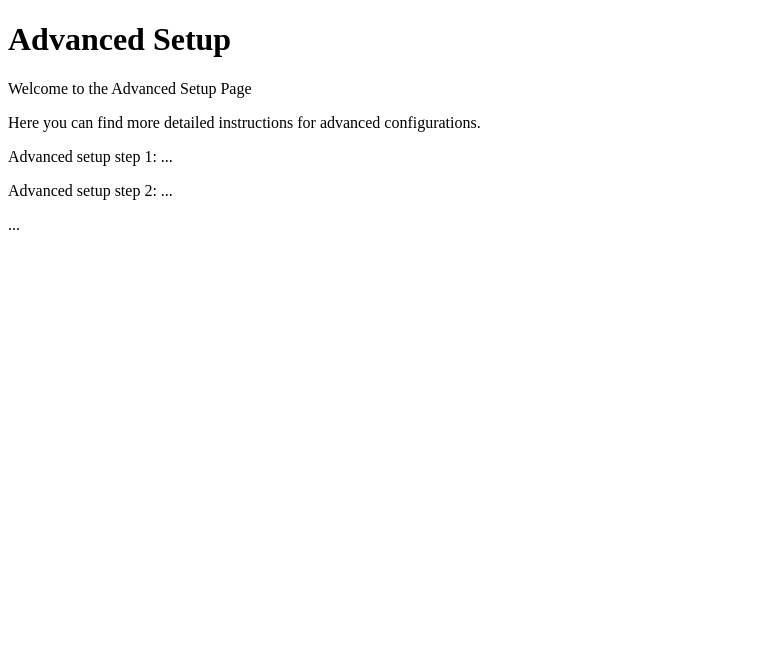
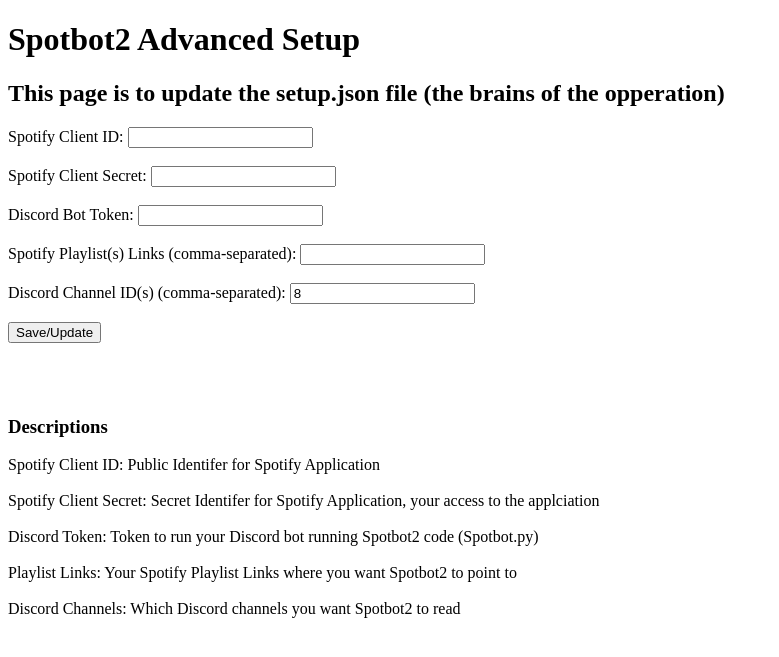
Before and after one commit to wildxmxtt/spotbot2, a Flask app: page /advanced_setup in a window 1280 px wide. Shown: the top 657 px of the page, without its empty margins (0-779 px from the left). Run offline with Flask 2, Linux system fonts and the light colour scheme.

Commit message:
Updated files

```diff
--- a/app.py
+++ b/app.py
@@ -1,4 +1,4 @@
-from flask import Flask, request, url_for, session, redirect, render_template
+from flask import Flask, request, url_for, session, redirect, render_template, flash
 import spotipy
 from spotipy.oauth2 import SpotifyOAuth
 import time
@@ -11,14 +11,25 @@
 app.config['SESSION_COOKIE_NAME'] = 'Matts_Cookie'
 TOKEN_INFO = "token_info"
 
-with open('setup.json', 'r') as setupf:
-    data = json.load(setupf)
-    client_id = data['client_id']
-    client_secret = data['client_secret']
-    playlist_link = data['playlist_link']
+# Load setup data
+def load_setup():
+    with open('setup.json', 'r') as setupf:
+        return json.load(setupf)
+
+# Save setup data
+def save_setup(data):
+    with open('setup.json', 'w') as setupf:
+        json.dump(data, setupf, indent=4)
+
+# Load initial setup data
+setup_data = load_setup()
+client_id = setup_data['client_id']
+client_secret = setup_data['client_secret']
+playlist_link = setup_data['playlist_link']
 
 @app.route('/')
 def index():
+    # Initialize variables to avoid errors if not set
     num_songs = '(if you are reading this, it means you have to click the "Link Spotify" Button)'
     timestamp = ''
     return render_template('index.html', num_songs=num_songs, timestamp=timestamp)
@@ -82,9 +93,29 @@
 def continue_setup():
     return render_template('setup.html')
 
-@app.route('/advanced_setup')
+@app.route('/advanced_setup', methods=['GET'])
 def advanced_setup():
-    return render_template('advanced_setup.html')
+    setup_data = load_setup()
+    return render_template('advanced_setup.html',
+                           client_id=setup_data.get('client_id', ''),
+                           client_secret=setup_data.get('client_secret', ''),
+                           discord_token=setup_data.get('discord_token', ''),
+                           playlist_links=setup_data.get('playlist_link', ''),
+                           discord_channels=setup_data.get('discord_channel', ''))
+
+@app.route('/save_advanced_setup', methods=['POST'])
+def save_advanced_setup():
+    setup_data = {
+        'client_id': request.form['client_id'],
+        'client_secret': request.form['client_secret'],
+        'discord_token': request.form['discord_token'],
+        'playlist_link': request.form['playlist_links'],
+        'discord_channel': request.form['discord_channels'],
+        'grab_past_flag': 1
+    }
+    save_setup(setup_data)
+    flash('Settings updated successfully!')
+    return redirect(url_for('advanced_setup'))
 
 def shutdown_server():
     func = request.environ.get('werkzeug.server.shutdown')
--- a/templates/advanced_setup.html
+++ b/templates/advanced_setup.html
@@ -3,13 +3,47 @@
 <head>
     <meta charset="UTF-8">
     <title>Advanced Setup</title>
+    <script>
+        function showPopup(message) {
+            alert(message);
+        }
+    </script>
 </head>
 <body>
-    <h1>Advanced Setup</h1>
-    <p>Welcome to the Advanced Setup Page</p>
-    <p>Here you can find more detailed instructions for advanced configurations.</p>
-    <p>Advanced setup step 1: ...</p>
-    <p>Advanced setup step 2: ...</p>
-    <p>...</p>
+    <h1>Spotbot2 Advanced Setup</h1>
+    <h2>This page is to update the setup.json file (the brains of the opperation)</h2>
+    {% with messages = get_flashed_messages() %}
+        {% if messages %}
+            <script>
+                showPopup("{{ messages[0] }}");
+            </script>
+        {% endif %}
+    {% endwith %}
+    <form action="{{ url_for('save_advanced_setup') }}" method="post">
+        <label for="client_id">Spotify Client ID:</label>
+        <input type="text" id="client_id" name="client_id" value="{{ client_id }}" required><br><br>
+
+        <label for="client_secret">Spotify Client Secret:</label>
+        <input type="text" id="client_secret" name="client_secret" value="{{ client_secret }}" required><br><br>
+
+        <label for="discord_token">Discord Bot Token:</label>
+        <input type="text" id="discord_token" name="discord_token" value="{{ discord_token }}" required><br><br>
+
+        <label for="playlist_links">Spotify Playlist(s) Links (comma-separated):</label>
+        <input type="text" id="playlist_links" name="playlist_links" value="{{ playlist_links }}" required><br><br>
+
+        <label for="discord_channels">Discord Channel ID(s) (comma-separated):</label>
+        <input type="text" id="discord_channels" name="discord_channels" value="{{ discord_channels }}" required><br><br>
+
+
+        <button type="submit">Save/Update</button> <br><br>
+    </form>
+    <br><br>
+    <h3>Descriptions</h3>
+    <label>Spotify Client ID: Public Identifer for Spotify Application</label> <br><br>
+    <label>Spotify Client Secret: Secret Identifer for Spotify Application, your access to the applciation</label> <br><br>
+    <label>Discord Token: Token to run your Discord bot running Spotbot2 code (Spotbot.py)</label>  <br><br>
+    <label>Playlist Links: Your Spotify Playlist Links where you want Spotbot2 to point to</label> <br><br>
+    <label>Discord Channels: Which Discord channels you want Spotbot2 to read</label>  <br><br> <br><br>
 </body>
 </html>
--- a/templates/index.html
+++ b/templates/index.html
@@ -2,10 +2,11 @@
 <html lang="en">
 <head>
     <meta charset="UTF-8">
-    <title>Spotify Playlist Info</title>
+    <title>Spotbot2 Setup Landing Page</title>
 </head>
 <body>
-    <h1>Spotify Playlist Info</h1>
+    <h1>Spotbot2 Setup</h1>
+    <h3>Spotify Playlist Info</h3>
     <p>The amount of songs in the playlist are: {{ num_songs }} </p>
     <form action="{{ url_for('link_spotify') }}" method="get">
         <button type="submit">Link Spotify</button>
```
